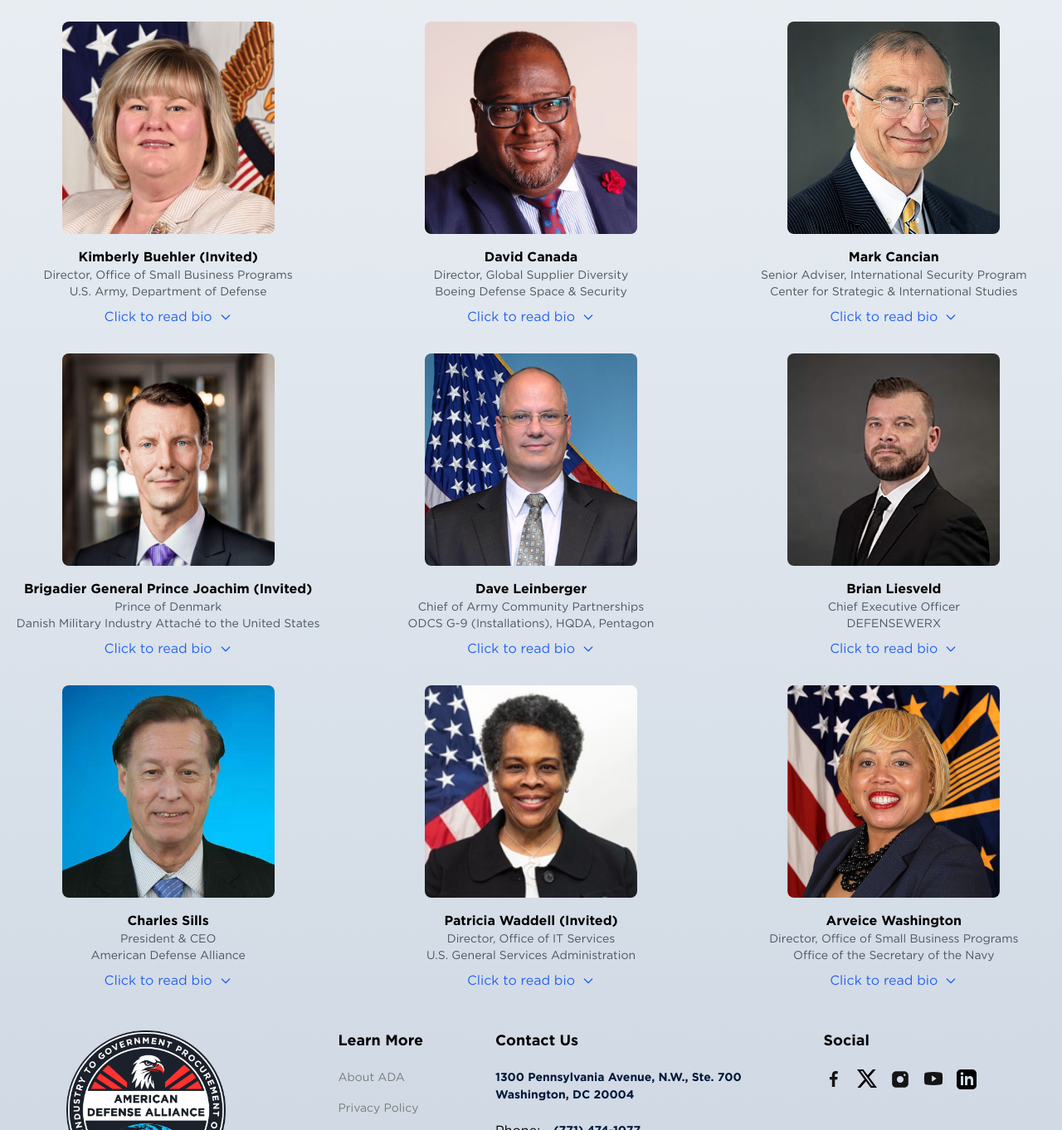
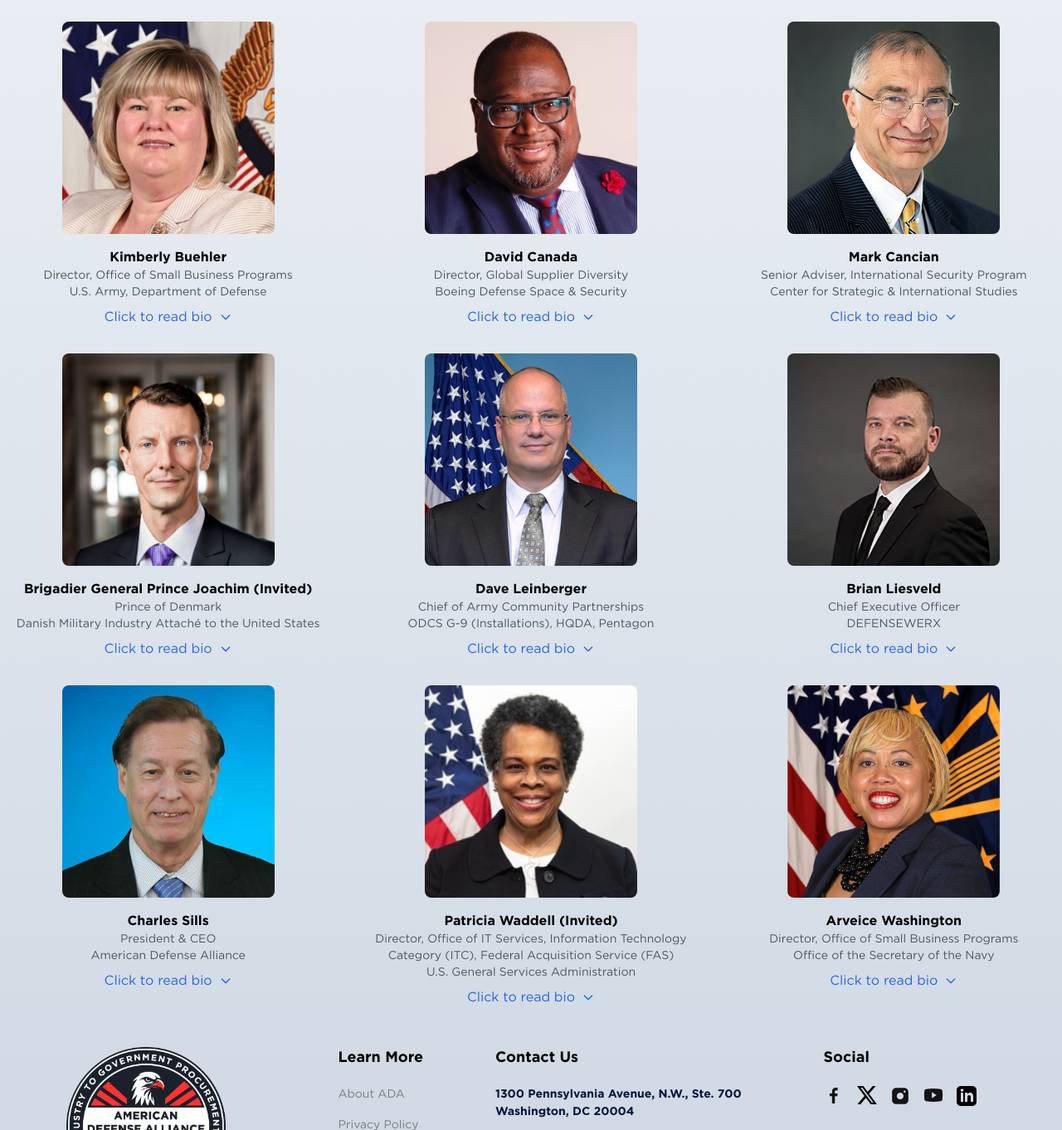
Before and after one commit to masonym/ada-website, a Next.js app: page /events/2025-defense-industry-forecast/speakers in a window 1280 px wide. Shown: the part 874-2236 px from the top of the page at 83% size. Built offline with nearby package versions, Linux system fonts and the light colour scheme.

Commit message:
Updated speaker text

```diff
--- a/src/app/components/Speakers.tsx
+++ b/src/app/components/Speakers.tsx
@@ -79,7 +79,7 @@ const Speakers = ({ event, isAuthenticated, onRequestPassword }: SpeakerProps) =
                                 className="rounded-lg"
                             />
                             <p className="mt-4 font-semibold whitespace-nowrap text-wrap">{speaker.name}</p>
-                            <p className="text-sm text-gray-600 whitespace-nowrap">{speaker.position}</p>
+                            <p className="text-sm text-gray-600">{speaker.position}</p>
                             <p className="text-sm text-gray-600 whitespace-nowrap">{speaker.company}</p>
                             {speaker.presentation && (
                                 <button
--- a/src/constants/speakers.ts
+++ b/src/constants/speakers.ts
@@ -109,7 +109,7 @@ export const SPEAKERS = [
             },
             {
                 image: "/speakers/kimberly_buhler.png",
-                name: "Kimberly Buehler (Invited)",
+                name: "Kimberly Buehler",
                 position: "Director, Office of Small Business Programs",
                 company: "U.S. Army, Department of Defense",
                 bio: `
@@ -136,7 +136,7 @@ export const SPEAKERS = [
             {
                 image: "/speakers/patricia_waddell.png",
                 name: "Patricia Waddell (Invited)",
-                position: "Director, Office of IT Services",
+                position: "Director, Office of IT Services, Information Technology Category (ITC), Federal Acquisition Service (FAS)",
                 company: "U.S. General Services Administration",
                 bio: `
                 Ms. Patricia Waddell is the Director, Office of IT Services, Information Technology Category (ITC), Federal Acquisition Service (FAS). The Federal Acquisition Service provides buying platforms and acquisition services to Federal, DoD, State and Local governments for a broad range of items from office supplies to motor vehicles to information technology and telecommunications products and services.
```
